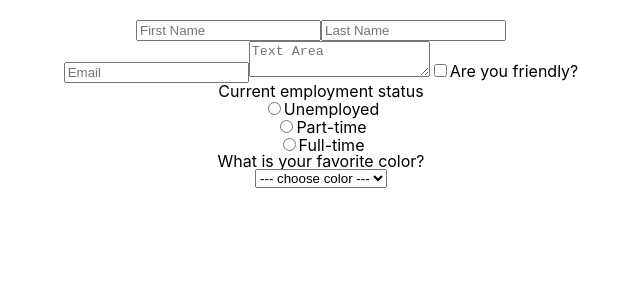
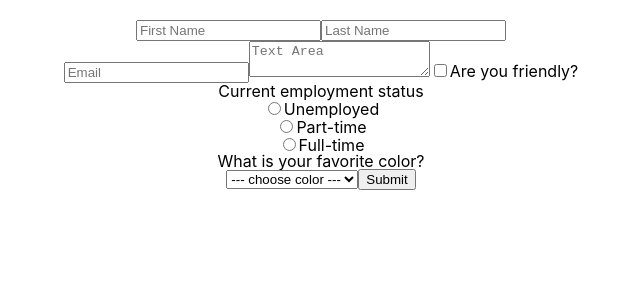
Before and after one commit to davide2894/react-form-learning, a React (Create React App) app: page / in a window 1280 px wide. Shown: the top 300 px of the page, without its empty margins (319-959 px from the left). Built offline with nearby package versions, Linux system fonts and the light colour scheme.

Commit message:
add submit button and method to handle form submit

```diff
--- a/src/components/form/Form.jsx
+++ b/src/components/form/Form.jsx
@@ -24,9 +24,13 @@ export default function Form(){
         })
     }
 
+    function handleOnSubmit(evt) {
+        evt.preventDefault();
+        console.log(formData);
+    }
 
     return (
-        <form>
+        <form onSubmit={handleOnSubmit}>
             <input
                 type="text"
                 placeholder="First Name"
@@ -115,6 +119,8 @@ export default function Form(){
                 <option value="indigo">Indigo</option>
                 <option value="violet">Violet</option>
             </select>
+
+            <button>Submit</button>
         </form>
     )
 }
```
